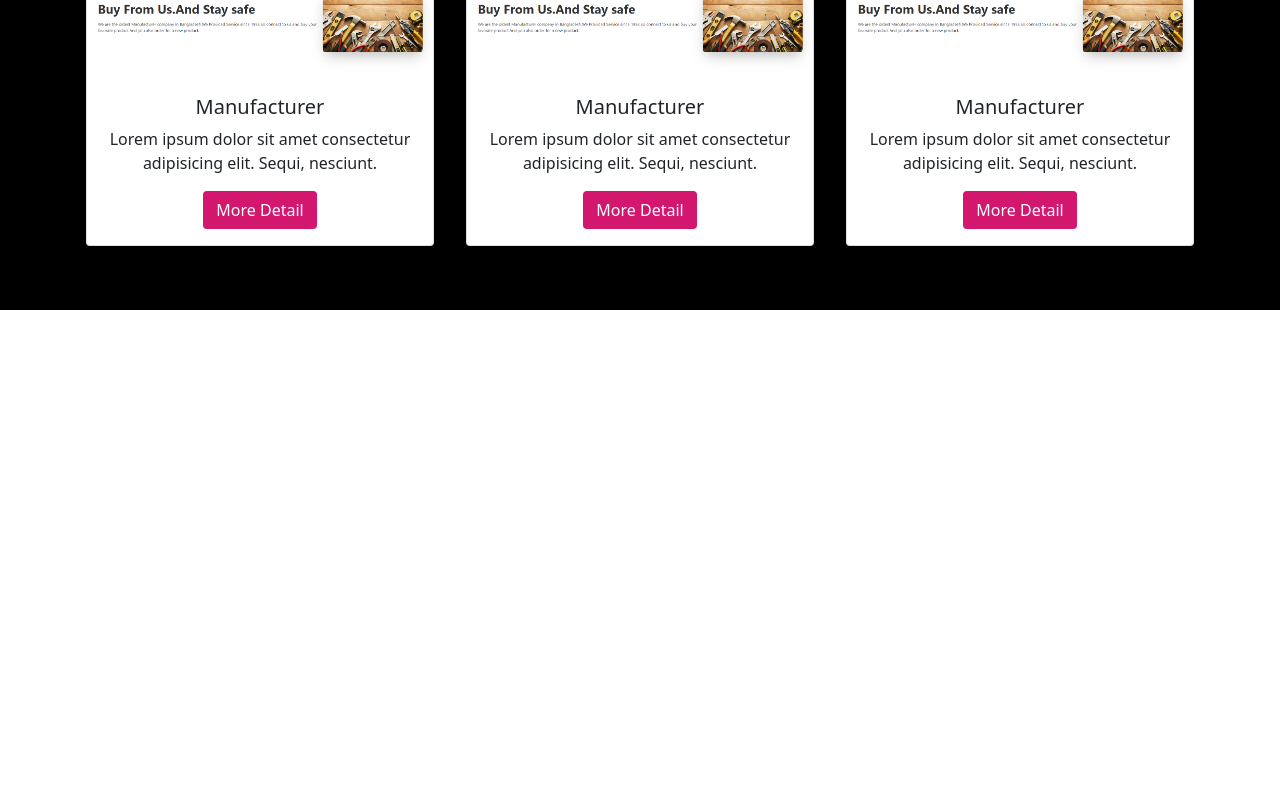
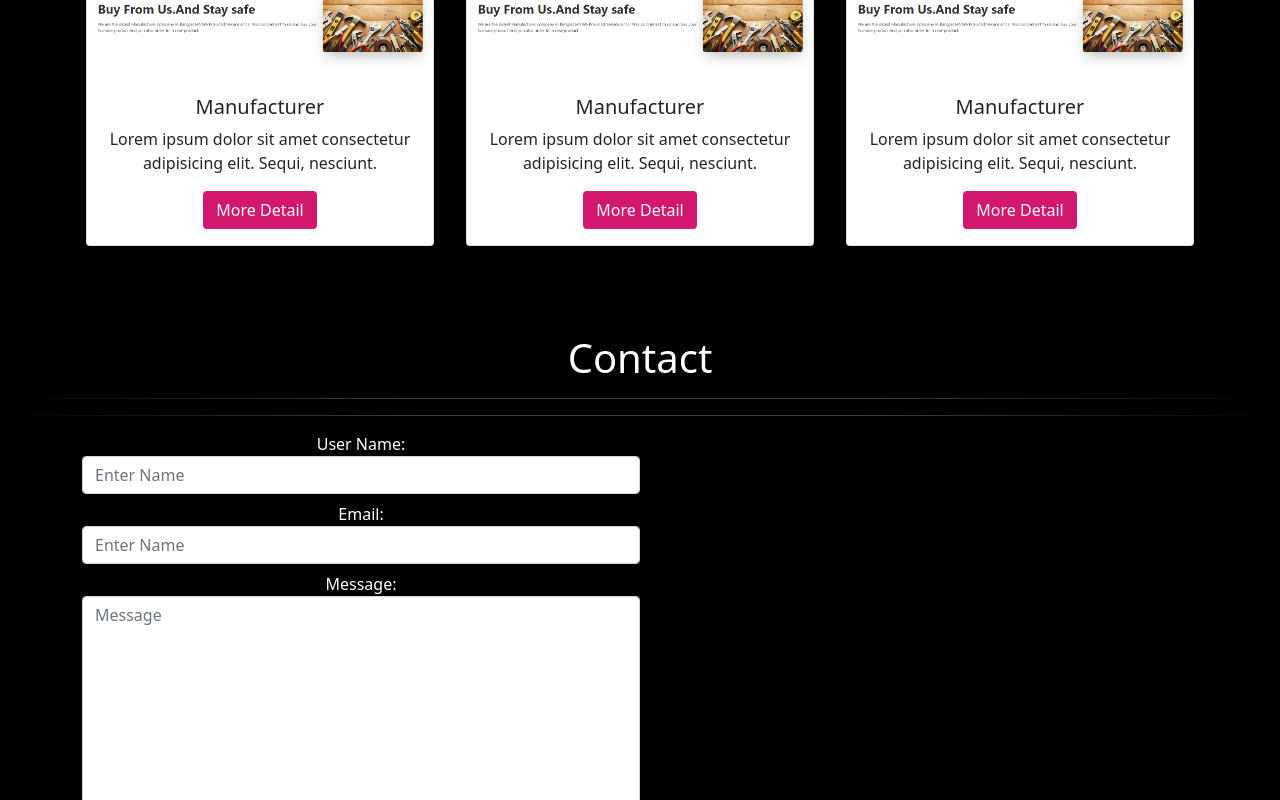
Before and after one commit to mowuj/My-portfolio-react, a React (Create React App) app: page / in a window 1280 px wide. Shown: the part 2000-2800 px from the top of the page. Before the commit the page ends 2310 px from the top, so only its background shows below. Built offline with nearby package versions, Linux system fonts and the light colour scheme.

Commit message:
contact section

```diff
--- a/src/App.js
+++ b/src/App.js
@@ -1,5 +1,6 @@
 import './App.css';
 import About from './components/About/About';
+import Contact from './components/Contact/Contact';
 import Home from './components/Home/Home';
 import Header from './components/Navbar/Header';
 import Projects from './components/Projects/Projects';
@@ -14,6 +15,7 @@ function App() {
       <About></About>
       <Services></Services>
       <Projects></Projects>
+      <Contact></Contact>
     </div>
   );
 }
--- /dev/null
+++ b/src/components/Contact/Contact.css
@@ -0,0 +1,20 @@
+.contact{
+    background-color: black;
+}
+hr{
+    background-image: -webkit-linear-gradient(left,black,white,white,black);
+}
+.contact button{
+    color: rgb(211, 23, 111);
+    border: 1px solid rgb rgb(211, 23, 111);
+    background-color: transparent;
+}
+.contact button:hover{
+    color:white;
+    background-color: rgb rgb(211, 23, 111);
+}
+@media screen and (min-width: 769px) {
+    form{
+        width: 50%;
+    }
+}
--- /dev/null
+++ b/src/components/Contact/Contact.js
@@ -0,0 +1,31 @@
+import React from 'react';
+import './Contact.css'
+const Contact = () => {
+    return (
+        <div className='contact text-center text-white'>
+            <br /> <h1>Contact</h1> <hr />
+
+            <hr />
+            <div className='mx-md-auto text-center container'>
+                <form >
+                    <div className='form-group mt-2'>
+                        <label htmlFor="Uname">User Name:</label>
+                        <input type="text" className='form-control' name="" id="Uname" placeholder='Enter Name' />
+                    </div>
+                    <div className='form-group mt-2'>
+                        <label htmlFor="email">Email:</label>
+                        <input type="email" className='form-control' name="" id="email" placeholder='Enter Name' />
+                    </div>
+                    <div className='form-group mt-2'>
+                        <label htmlFor="message">Message:</label>
+                        <textarea className='form-control' name="" id="" placeholder='Message' cols="30" rows="10"></textarea>
+                    </div>
+                    <button type='button' className='btn mt-2'>Message Me</button>
+                </form>
+
+            </div>
+        </div>
+    );
+};
+
+export default Contact;
```
